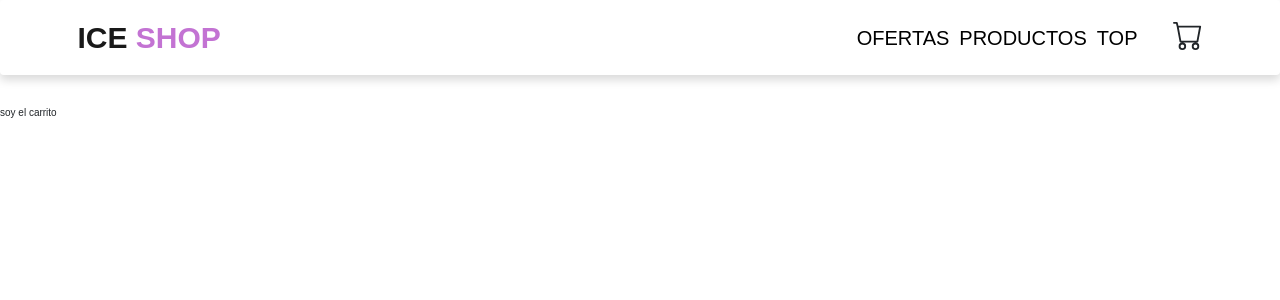
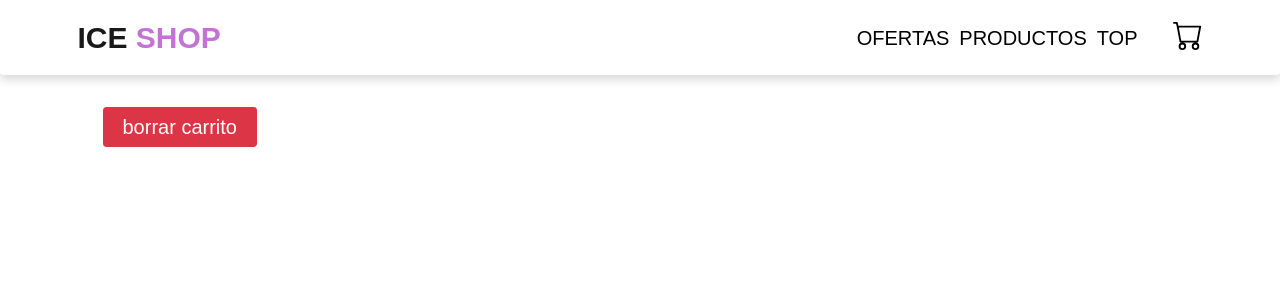
Before and after one commit to Lauty1703/shop-lautaro-fernandez, a React (Create React App) app: page /cart in a window 1280 px wide. Shown: the top 300 px of the page. Built offline with nearby package versions, Linux system fonts and the light colour scheme.

Commit message:
subiendo actualizaciones

```diff
--- a/src/App.js
+++ b/src/App.js
@@ -4,10 +4,11 @@ import ItemListContainer from "./components/ItemsListContainer";
 import Navbar from "./components/NavBar";
 import ItemDetailContainer from "./components/ItemDetailContainer"
 import Cart from "./components/Cart";
+import CarContextProvider from "./components/CartContext";
 
 const App = () => {
   return (
-
+    <CarContextProvider>
     <BrowserRouter>
       <Navbar/>
       <Routes>
@@ -17,6 +18,8 @@ const App = () => {
         <Route path="/cart" element={<Cart/>}></Route>
       </Routes>
     </BrowserRouter>
+    </CarContextProvider>
+
   );
 }
 
--- a/src/components/Cart.js
+++ b/src/components/Cart.js
@@ -1,8 +1,37 @@
-import React from 'react'
+import { useContext } from 'react'
+import { CartContext } from './CartContext'
 
 const Cart = () => {
+  const ctx = useContext(CartContext)
+
+
+
   return (
-    <div>soy el carrito</div>
+    <>
+    <div className='container'>
+      <button className='btn bg-danger text-white justify-content-end ' onClick={ctx.clear}> borrar carrito</button>
+      </div>
+      {
+        ctx.cartList.map(Item => (
+          <div className='container justify-content-center text-center  '>
+
+            <div className='row  bg-light align-items-center'>
+              <div className='col-md-3'>
+                <img variant="card-img-top" src={Item.imagen} alt="imagen producto" />
+              </div>
+              <div className='col-md-6 '>
+                <h2 className='text-dark'>{Item.nombre}</h2>
+                <p className='fs-2  '>${Item.precio}</p>
+              </div>
+              <div className='col-md-3  '><button className='btn bg-primary text-white' onClick={()=>ctx.removeItem(Item.id)}> eliminar </button> </div>
+            </div>
+
+          </div>))
+      }
+
+    </>
+    // ) <li > {Item.imagen}, {Item.precio},  <button className='btn bg-dark' onClick={()=>ctx.removeItem(Item.id)}> borrar elemento </button>
+    //     </li>
   )
 }
 
--- /dev/null
+++ b/src/components/CartContext.js
@@ -0,0 +1,52 @@
+import { createContext, useState } from "react";
+
+export const CartContext = createContext();
+
+const CarContextProvider = ({children})=>{
+
+    const[cartList,setCartList]=useState([]);
+
+
+    const addItem = (producto, qty) => {
+        setCartList([...cartList, producto]);
+
+        // if (isInCart(qty.id)) {
+		// 	setCartList(
+		// 		cartList.map((product) => {
+		// 			return product.id === qty.id
+		// 				? { ...product, quantity: product.quantity + quantity }
+		// 				: product;
+		// 		}),
+		// 	);
+		// } else {
+		// 	setCartList([...cartList, { ...qty, quantity }]);
+		// }
+
+    }
+
+    const clear = () => {
+        setCartList([]);
+    }
+
+    const removeItem = (id) => {
+        setCartList(cartList.filter(item => item.id !== id));
+    }
+
+    const isInCart = (id) => {
+        return cartList.find(item => item.id === id) ? true : false;
+    }
+
+    return(
+        <CartContext.Provider value={{
+            cartList,
+            addItem,
+            clear,
+            removeItem,
+            isInCart}}>
+            {children}
+
+        </CartContext.Provider>
+    )
+}
+
+export default CarContextProvider;
--- a/src/components/ItemDetail.js
+++ b/src/components/ItemDetail.js
@@ -1,15 +1,19 @@
-import React, { useState } from 'react'
+import  { useContext, useState } from 'react'
 import { Link } from 'react-router-dom';
 import ItemCount from "./ItemCount"
 import Cart from './Cart';
+import { CartContext } from './CartContext';
+
 
 function ItemDetail({ producto }) {
 
     const [contador,setIContador]=useState(0);
+    const ctx=useContext(CartContext)
 
     const onAdd=(qty)=>{
         alert(`you have selected ${qty} items.`)
         setIContador(qty)
+        ctx.addItem(producto,qty)
 
     }
 
--- a/src/components/NavBar.js
+++ b/src/components/NavBar.js
@@ -20,7 +20,7 @@ const Navbar =()=> {
             <Link className="nav-link " to="/categoryId/1">TOP</Link>
             </li>
           </ul>
-          <div><CartWidget /></div>
+          <div> <Link className="nav-link " to="/cart"><CartWidget /></Link></div>
 
         </div>
       </div>
```
